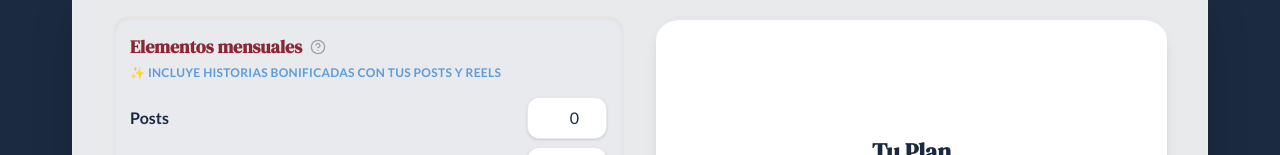
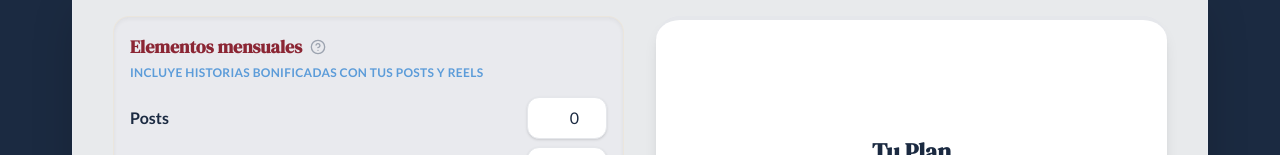
Before and after one commit to Maiguelon/Aramis-Web, a Next.js app: page /plan_personalizado in a window 1280 px wide. Shown: the part 285-440 px from the top of the page. Built offline with nearby package versions, Linux system fonts and the light colour scheme.

Commit message:
sacar la estrellita

```diff
--- a/components/PriceSelector.jsx
+++ b/components/PriceSelector.jsx
@@ -64,7 +64,7 @@ export default function PriceSelectorForm({ onChange }) {
           </div>
           {/* AVISO DE HISTORIAS BONIFICADAS */}
           <p className="text-xs text-accent-blue font-bold mt-1 uppercase tracking-wide">
-            ✨ Incluye historias bonificadas con tus posts y reels
+            Incluye historias bonificadas con tus posts y reels
           </p>
         </div>
 
```
